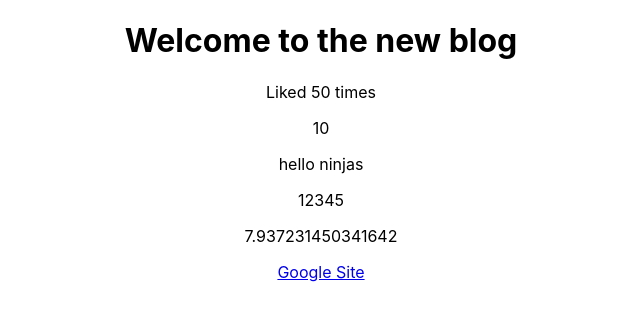
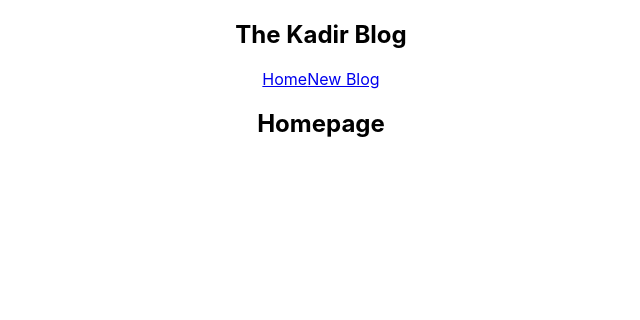
Before and after one commit to KadirTaban/React-Tutorial-Working, a React (Create React App) app in the folder kadir-blog/: page / in a window 1280 px wide. Shown: the top 320 px of the page, without its empty margins (319-959 px from the left). Built offline with nearby package versions, Linux system fonts and the light colour scheme.

Commit message:
mutliple components

```diff
--- a/kadir-blog/src/App.js
+++ b/kadir-blog/src/App.js
@@ -1,24 +1,12 @@
 import './App.css';
-
+import Navbar from './Navbar';
+import Home from './Home';
 function App() {
-  const title = "Welcome to the new blog";
-  const likes = 50;
-  //const person = { name: "yoshi",age: 30};
-  const link = "http://www.google.com";
   return (
     <div className="App">
+      <Navbar></Navbar>
       <div className="content">
-      <h1>{ title }</h1>
-      <p> Liked { likes } times</p>
-
-      {/* <p> { person } </p>*/}
-
-      <p>{ 10 }</p>
-      <p>{"hello ninjas"}</p>
-      <p>{[1,2,3,4,5]}</p>
-      <p>{ Math.random()*10}</p>
-      <a href ={link}> Google Site </a>
-
+        <Home></Home>
       </div>
     </div>
   );
--- /dev/null
+++ b/kadir-blog/src/Navbar.js
@@ -0,0 +1,13 @@
+const Navbar = () => {
+    return(
+        <nav className = "Navbar">
+            <h1> The Kadir Blog</h1>
+            <div className="links">
+                <a href="/">Home</a>
+                <a href="/create">New Blog</a>
+
+            </div>
+        </nav>
+    );
+}
+export default Navbar;
```
Also changed, not shown: 1 other file (tests, documents, lock files or other folders).
